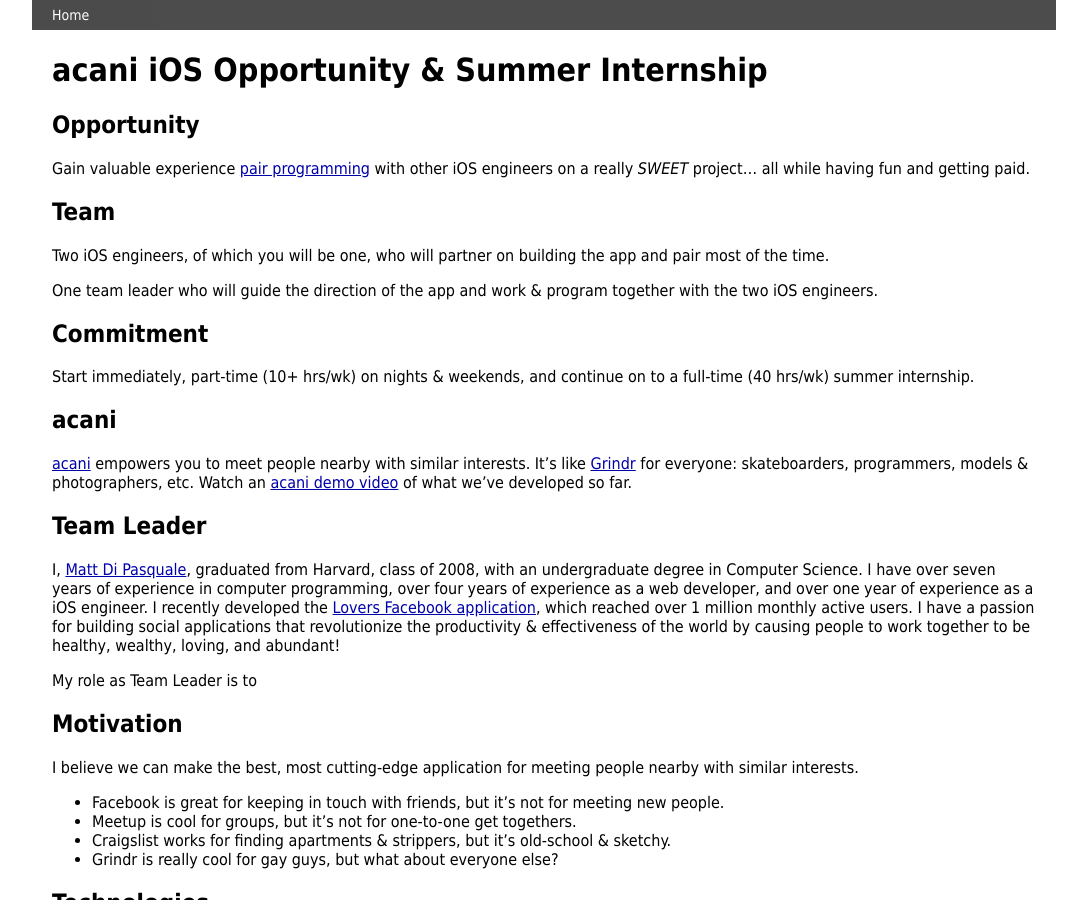
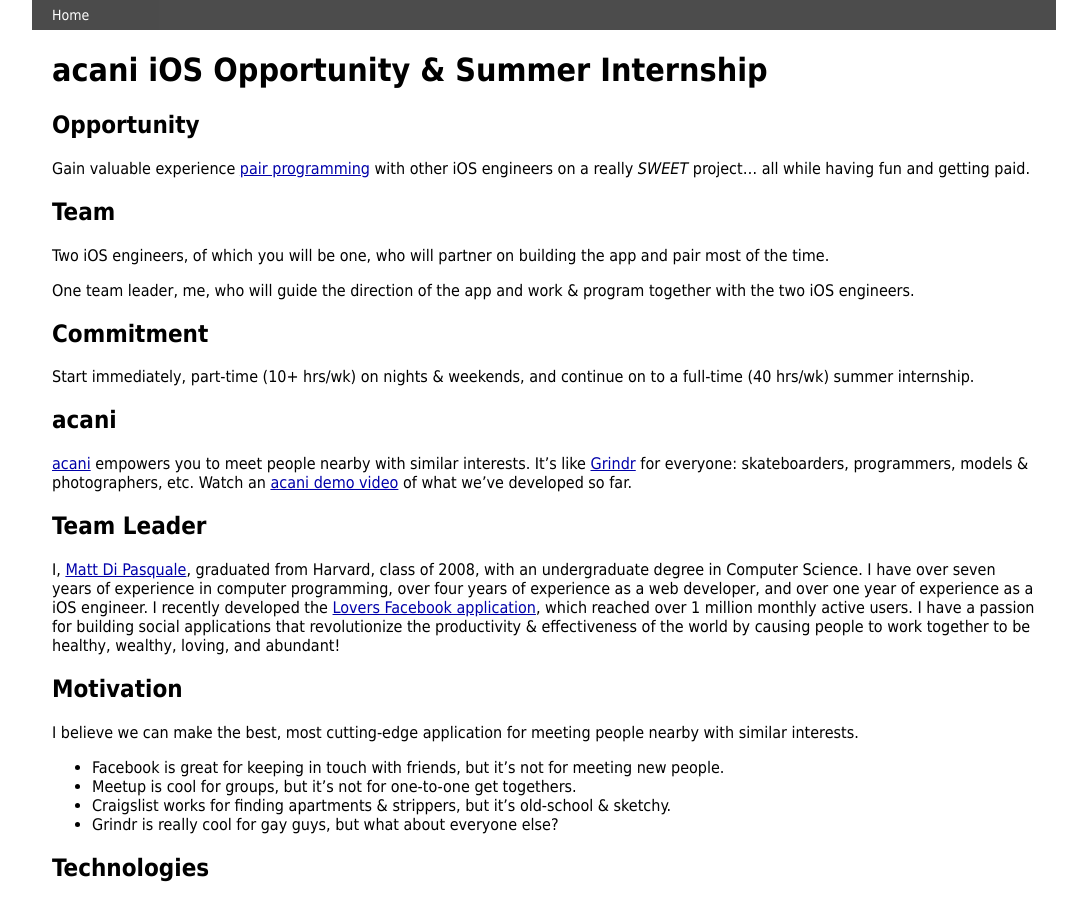
Before and after one commit to acani/acani.github.com, a Jekyll site: the page built from opportunity/index.md, in a window 1280 px wide and 900 px high. Shown: the whole window, without its empty margins (96-1183 px from the left). Built offline with Jekyll 4.4.1, drawn with Linux system fonts in a browser that asks for light colours; Markdown is read by kramdown in place of the engine named in the settings.

Commit message:
fix typos opportunity

```diff
--- a/opportunity/index.md
+++ b/opportunity/index.md
@@ -13,7 +13,7 @@
 
 Two iOS engineers, of which you will be one, who will partner on building the app and pair most of the time.
 
-One team leader who will guide the direction of the app and work & program together with the two iOS engineers.
+One team leader, me, who will guide the direction of the app and work & program together with the two iOS engineers.
 
 ## Commitment
 
@@ -26,8 +26,6 @@
 ## Team Leader
 
 I, [Matt Di Pasquale](http://www.mattdipasquale.com), graduated from Harvard, class of 2008, with an undergraduate degree in Computer Science. I have over seven years of experience in computer programming, over four years of experience as a web developer, and over one year of experience as a iOS engineer. I recently developed the [Lovers Facebook application](http://j.mp/mylovers), which reached over 1 million monthly active users. I have a passion for building social applications that revolutionize the productivity & effectiveness of the world by causing people to work together to be healthy, wealthy, loving, and abundant!
-
-My role as Team Leader is to
 
 ## Motivation
 
```
